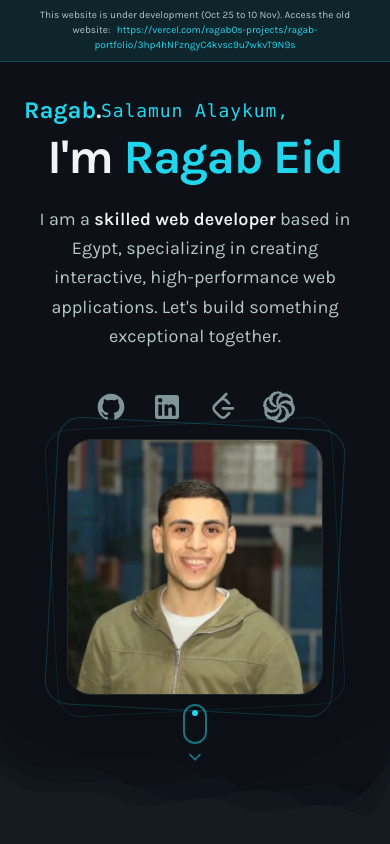
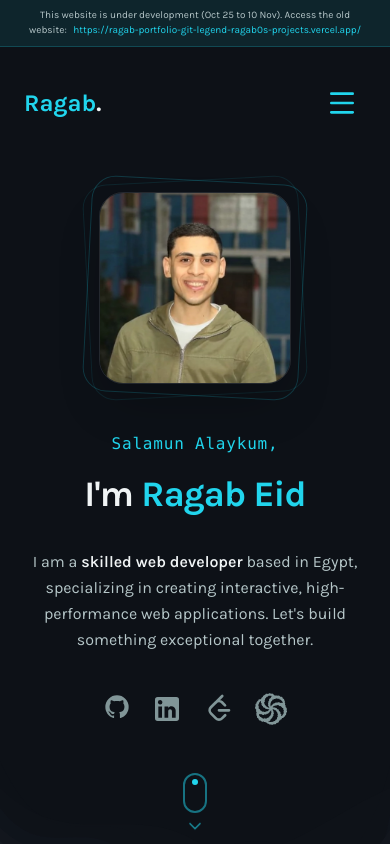
Before and after one commit to ragab0/ragab-portfolio, a Next.js app: page / in a window 390 px wide. Shown: the top 844 px of the page. Built offline with nearby package versions, Linux system fonts and the light colour scheme.

Commit message:
feat(hero): responsivness the hero section & navbar)

```diff
--- a/components/Hero.tsx
+++ b/components/Hero.tsx
@@ -8,22 +8,22 @@ export default function Hero() {
   return (
     <section
       id="home"
-      className="flex items-center min-h-[calc(100vh_-_60px)] relative overflow-hidden bg-heroBg max-lg:pt-[000px]"
+      className="flex items-center min-h-[calc(100vh_-_100px)] relative overflow-hidden bg-heroBg pt-48 pb-32 lg:pt-20 lg:pb-0"
     >
-      <div className="max-w-6xl mx-auto max-lg:px-6 h-full">
-        <div className="grid lg:grid-cols-2 gap-4 lg:gap-12 items-center h-full lg:pt-20 relative z-10">
+      <div className="container max-w-6xl mx-auto px-4 sm:px-6 lg:px-8 relative z-10">
+        <div className="flex flex-col lg:flex-row items-center justify-between gap-12 lg:gap-8">
           {/* Left Content */}
-          <div className="space-y-6 pt-2 relative z-30 text-center lg:text-left">
-            <div className="space-y-2">
-              <p className="text-primary font-mono text-lg tracking-wider animate-fade-in">
+          <div className="w-full lg:w-1/2 space-y-8 text-center lg:text-left order-2 lg:order-1">
+            <div className="space-y-4">
+              <p className="text-primary font-mono text-base md:text-lg tracking-wider animate-fade-in">
                 Salamun Alaykum,
               </p>
-              <h1 className="text-5xl md:text-7xl font-bold text-textPrimary tracking-tight">
+              <h1 className="text-4xl sm:text-5xl md:text-6xl xl:text-7xl font-bold text-textPrimary tracking-tight leading-tight">
                 I'm <span className="text-primary">Ragab Eid</span>
               </h1>
             </div>
 
-            <p className="max-w-xl text-lg md:text-xl text-textSecondary leading-relaxed mx-auto lg:mx-0">
+            <p className="max-w-2xl text-base md:text-lg lg:text-xl text-textSecondary leading-relaxed mx-auto lg:mx-0">
               I am a{" "}
               <span className="text-textPrimary font-semibold">
                 skilled web developer
@@ -34,31 +34,30 @@ export default function Hero() {
             </p>
 
             {/* Social Icons */}
-            <div className="flex justify-center lg:justify-start gap-6 pt-4">
+            <div className="flex justify-center lg:justify-start gap-5 md:gap-6 pt-2">
               {socials.map(({ name, link, Ico }, i) => (
                 <Link
                   key={i}
                   href={link}
                   target="_blank"
                   aria-label={name}
-                  className="text-textMuted hover:text-primary transition-colors duration-300 transform hover:-translate-y-1"
+                  className="text-textMuted hover:text-primary transition-all duration-300 transform hover:-translate-y-1"
                 >
-                  <Ico className="w-8 h-8" />
+                  <Ico className="w-7 h-7 md:w-8 md:h-8" />
                 </Link>
               ))}
             </div>
           </div>
 
-          {/* Right Content - Enhanced Hero Avatar (Desktop) */}
-          {/* <HeroAvatar /> */}
-          <div className="flex justify-center lg:justify-end">
-            <div className="relative group w-64 h-64 md:w-80 md:h-80 lg:w-96 lg:h-96">
+          {/* Right Content - Hero Avatar */}
+          <div className="w-full lg:w-1/2 flex justify-center lg:justify-end order-1 lg:order-2">
+            <div className="relative group w-48 h-48 sm:w-64 sm:h-64 md:w-80 md:h-80 lg:w-[400px] lg:h-[400px]">
               {/* Outer Glow */}
               <div className="absolute inset-0 bg-primary/20 rounded-3xl blur-3xl opacity-0 group-hover:opacity-100 transition-opacity duration-500"></div>
 
               {/* Decorative elements */}
-              <div className="absolute -inset-4 border border-primary/20 rounded-3xl rotate-3 group-hover:rotate-0 transition-transform duration-500"></div>
-              <div className="absolute -inset-4 border border-primary/10 rounded-3xl -rotate-3 group-hover:rotate-0 transition-transform duration-500"></div>
+              <div className="absolute -inset-3 md:-inset-4 border border-primary/20 rounded-3xl rotate-3 group-hover:rotate-0 transition-transform duration-500"></div>
+              <div className="absolute -inset-3 md:-inset-4 border border-primary/10 rounded-3xl -rotate-3 group-hover:rotate-0 transition-transform duration-500"></div>
 
               {/* Image Container */}
               <div className="relative w-full h-full rounded-3xl overflow-hidden bg-navy/50 border border-white/10 backdrop-blur-sm shadow-2xl">
@@ -66,8 +65,9 @@ export default function Hero() {
                   src={ragab}
                   alt="Ragab Eid"
                   fill
-                  className="object-cover object-top transition-all duration-700 group-hover:scale-110"
-                  placeholder="blur"
+                  className="object-cover object-top transition-all duration-700 group-hover:scale-105"
+                  sizes="(max-width: 640px) 192px, (max-width: 768px) 256px, (max-width: 1024px) 320px, 400px"
+                  priority
                 />
                 {/* Gradient Overlay */}
                 <div className="absolute inset-0 bg-gradient-to-t from-navy/80 via-transparent to-transparent opacity-60"></div>
--- a/components/Navbar.tsx
+++ b/components/Navbar.tsx
@@ -3,10 +3,12 @@ import { useState, useEffect } from "react";
 import Link from "next/link";
 import { links } from "@/assets/data/data";
 import { cn } from "@/lib/utils";
+import { Menu, X } from "lucide-react";
 
 export default function Navbar() {
   const [activeHash, setActiveHash] = useState("#home");
   const [scrolled, setScrolled] = useState(false);
+  const [isOpen, setIsOpen] = useState(false);
 
   useEffect(() => {
     const handleScroll = () => {
@@ -31,31 +33,47 @@ export default function Navbar() {
     return () => window.removeEventListener("scroll", handleScroll);
   }, []);
 
+  // Prevent scroll when mobile menu is open
+  useEffect(() => {
+    if (isOpen) {
+      document.body.style.overflow = "hidden";
+    } else {
+      document.body.style.overflow = "unset";
+    }
+  }, [isOpen]);
+
   return (
     <nav className="fixed top-0 left-0 w-full z-50 transition-all duration-300">
-      <div className="bg-primary/10 border-b border-primary/20 py-2 text-center text-[10px] md:text-xs text-textSecondary px-6">
+      {/* Dev Notice */}
+      <div className="bg-primary/10 border-b border-primary/20 py-2 text-center text-[10px] md:text-xs text-textSecondary px-6 relative z-50">
         This website is under development (Oct 25 to 10 Nov). Access the old
         website:{" "}
         <a
-          href="https://vercel.com/ragab0s-projects/ragab-portfolio/3hp4hNFzngyC4kvsc9u7wkvT9N9s"
+          href="https://ragab-portfolio-git-legend-ragab0s-projects.vercel.app/"
           className="text-primary hover:underline ml-1"
         >
-          https://vercel.com/ragab0s-projects/ragab-portfolio/3hp4hNFzngyC4kvsc9u7wkvT9N9s
+          https://ragab-portfolio-git-legend-ragab0s-projects.vercel.app/
         </a>
       </div>
+
       <div
         className={cn(
-          "w-full transition-all duration-300 px-6",
-          scrolled
+          "w-full transition-all duration-300 px-6 relative z-50",
+          scrolled || isOpen
             ? "bg-background/80 backdrop-blur-md py-4 shadow-lg"
             : "bg-transparent py-8",
         )}
       >
         <div className="max-w-6xl mx-auto flex justify-between items-center">
-          <Link href="#home" className="text-2xl font-bold text-textPrimary">
+          <Link
+            href="#home"
+            className="text-2xl font-bold text-textPrimary z-[60]"
+            onClick={() => setIsOpen(false)}
+          >
             <span className="text-primary">Ragab</span>.
           </Link>
 
+          {/* Desktop Nav */}
           <ul className="hidden md:flex items-center gap-8 font-mono text-sm">
             {links.map(({ name, router }, i) => (
               <li key={i}>
@@ -75,7 +93,7 @@ export default function Navbar() {
             ))}
             <li>
               <Link
-                href="#contact"
+                href="https://drive.google.com/file/d/1AILE8hj8UjYLoPNA_rwxsYmzgA-ARMhJ/view?usp=sharing"
                 className="border border-primary text-primary px-4 py-2 rounded-sm hover:bg-primary/10 transition-colors duration-300"
               >
                 Resume
@@ -83,8 +101,59 @@ export default function Navbar() {
             </li>
           </ul>
 
-          {/* Mobile menu could be added here */}
+          {/* Mobile Menu Toggle */}
+          <button
+            className="md:hidden text-primary z-[60] p-2"
+            onClick={() => setIsOpen(!isOpen)}
+            aria-label="Toggle menu"
+          >
+            {isOpen ? <X size={32} /> : <Menu size={32} />}
+          </button>
         </div>
+      </div>
+
+      {/* Mobile Menu Overlay */}
+      <div
+        className={cn(
+          "fixed inset-0 bg-background/95 backdrop-blur-lg z-40 flex flex-col items-center justify-center transition-all duration-500 md:hidden",
+          isOpen
+            ? "opacity-100 pointer-events-auto"
+            : "opacity-0 pointer-events-none translate-x-full",
+        )}
+      >
+        <ul className="flex flex-col items-center gap-8 font-mono text-lg">
+          {links.map(({ name, router }, i) => (
+            <li
+              key={i}
+              className="animate-fade-up"
+              style={{ animationDelay: `${i * 0.1}s` }}
+            >
+              <Link
+                href={router}
+                onClick={() => setIsOpen(false)}
+                className={cn(
+                  "capitalize transition-colors duration-300 flex flex-col items-center",
+                  activeHash === router ? "text-primary" : "text-textSecondary",
+                )}
+              >
+                <span className="text-primary text-sm mb-1">0{i + 1}.</span>
+                {name}
+              </Link>
+            </li>
+          ))}
+          <li
+            className="mt-4 animate-fade-up"
+            style={{ animationDelay: `${links.length * 0.1}s` }}
+          >
+            <Link
+              href="https://drive.google.com/file/d/1AILE8hj8UjYLoPNA_rwxsYmzgA-ARMhJ/view?usp=sharing"
+              className="border border-primary text-primary px-10 py-4 rounded-sm hover:bg-primary/10 transition-colors duration-300"
+              onClick={() => setIsOpen(false)}
+            >
+              Resume
+            </Link>
+          </li>
+        </ul>
       </div>
     </nav>
   );
```
